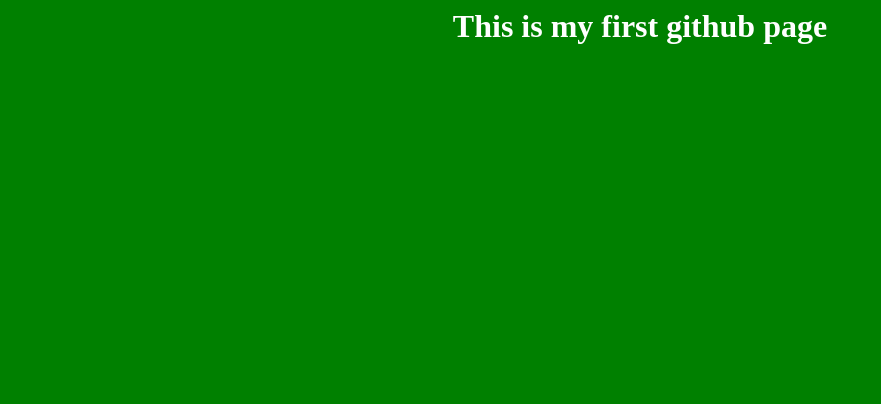
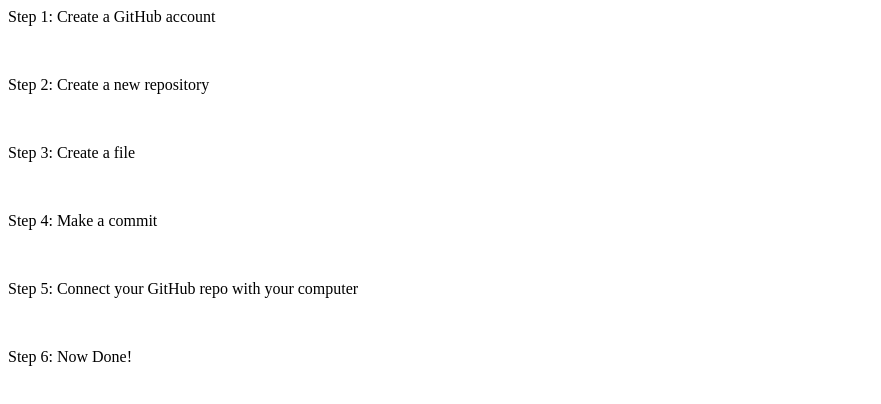
Before and after one commit to bsef19a523/Use_GitHub, a plain HTML site: page index.html in a window 1280 px wide. Shown: the whole page, without its empty margins (0-881 px from the left). Drawn offline with Linux system fonts and the light colour scheme.

Commit message:
Update index.html

```diff
--- a/index.html
+++ b/index.html
@@ -4,16 +4,22 @@
 
    <body>
 
-    <h1>This is my first github page</h1>
+    <p>Step 1: Create a GitHub account</p>
+    <br>
+    <p>Step 2: Create a new repository</p>
+    <br>
+    <p>Step 3: Create a file</p>
+    <br>
+    <p>Step 4: Make a commit</p>
+    <br>
+    <p>Step 5: Connect your GitHub repo with your computer</p>
+    <br>
+    <p>Step 6: Now Done!</p>
+    <br>
 
   </body>
 
       <style>
-            body {
-              background-color:green;
-              color:#fff;
-              text-align:center;
-            }
       </style>
 
 </html>
```
